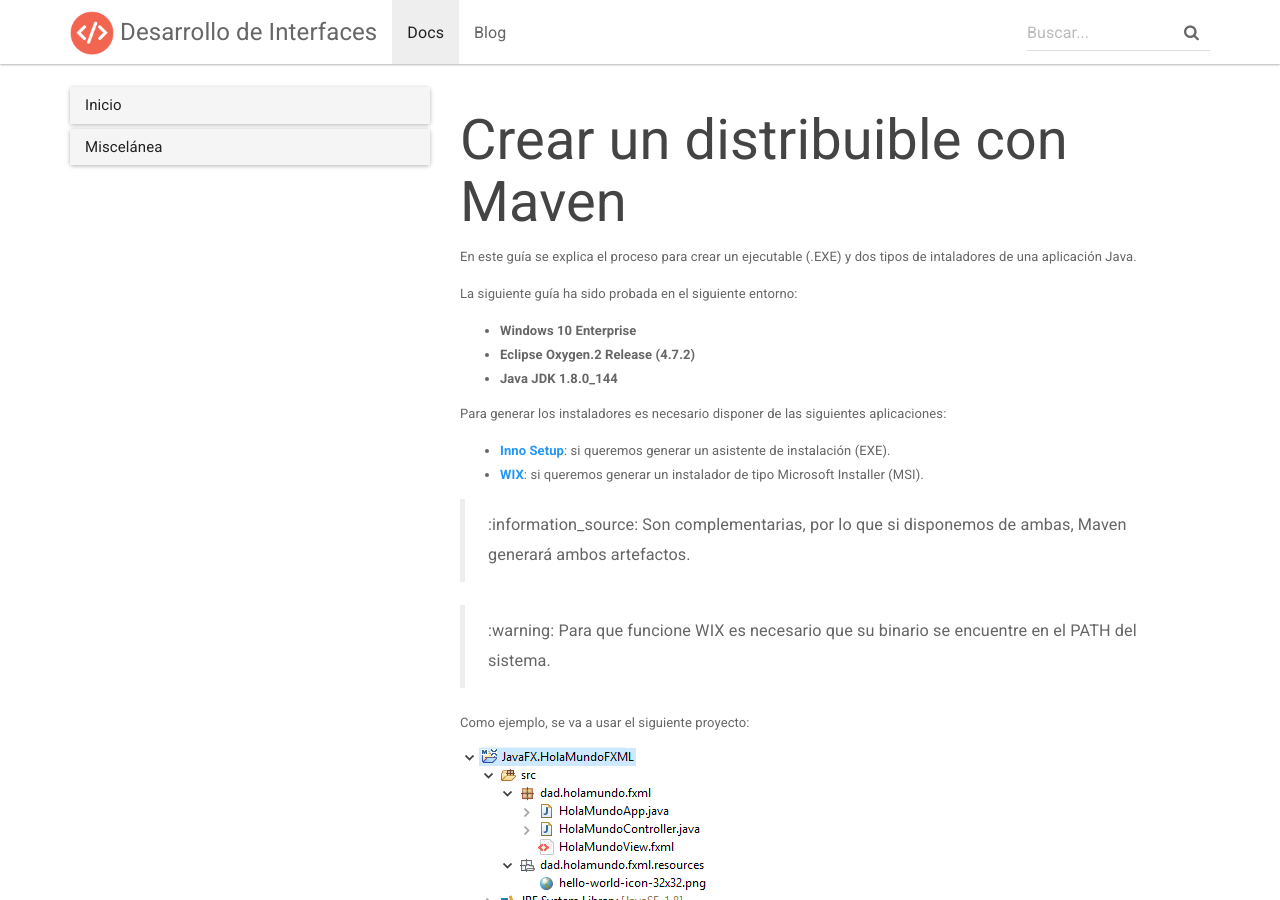
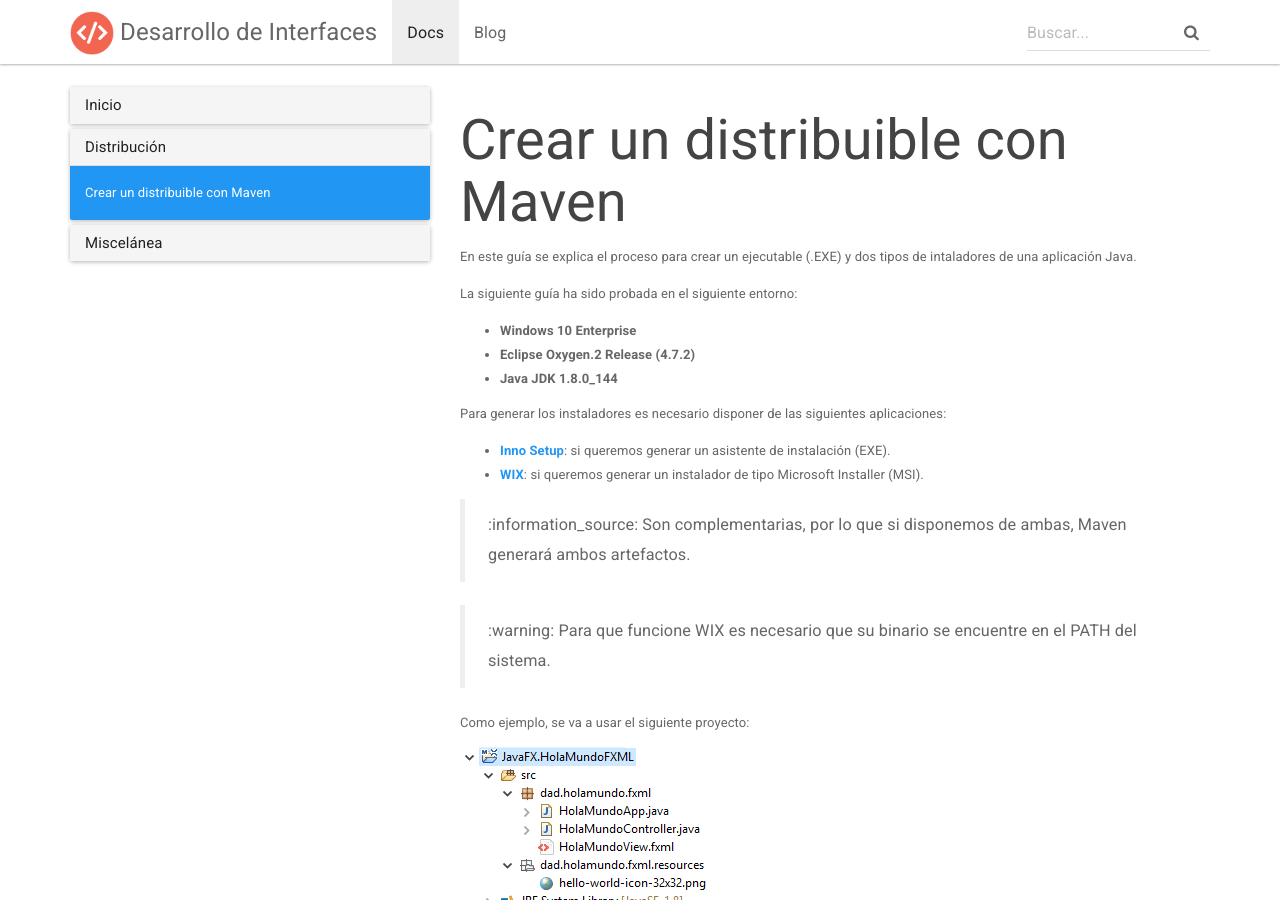
Before and after one commit to dam-dad/dam-dad.github.io, a Jekyll site: the page built from docs/_docs/distribucion/crear-distribuible-maven.md, in a window 1280 px wide and 900 px high. Built offline with Jekyll 4.4.1, drawn with Linux system fonts in a browser that asks for light colours; nearby versions of some CDN libraries.

Commit message:
tutorial distribucion aplicaciones

```diff
--- a/docs/_data/docs.yml
+++ b/docs/_data/docs.yml
@@ -2,6 +2,10 @@
   docs:
   - home
 
+- title: Distribución
+  docs:
+  - distribucion/crear-distribuible-maven
+
 - title: Miscelánea
   docs:
   - miscelanea/git
```
